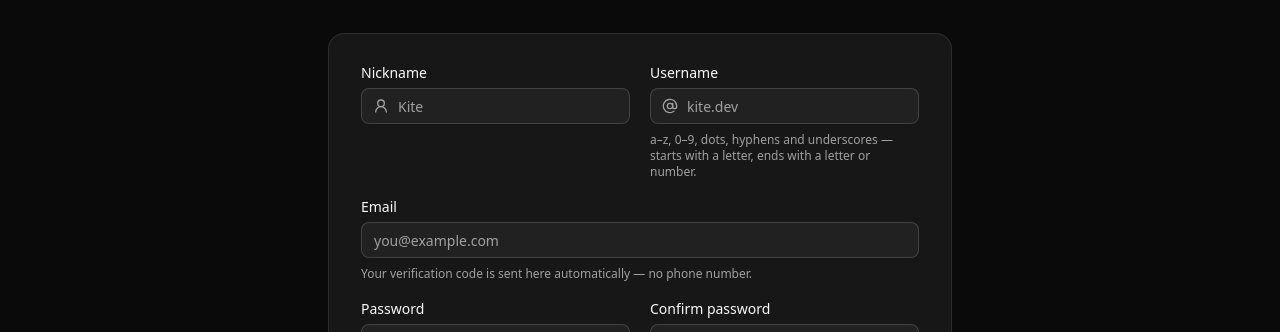
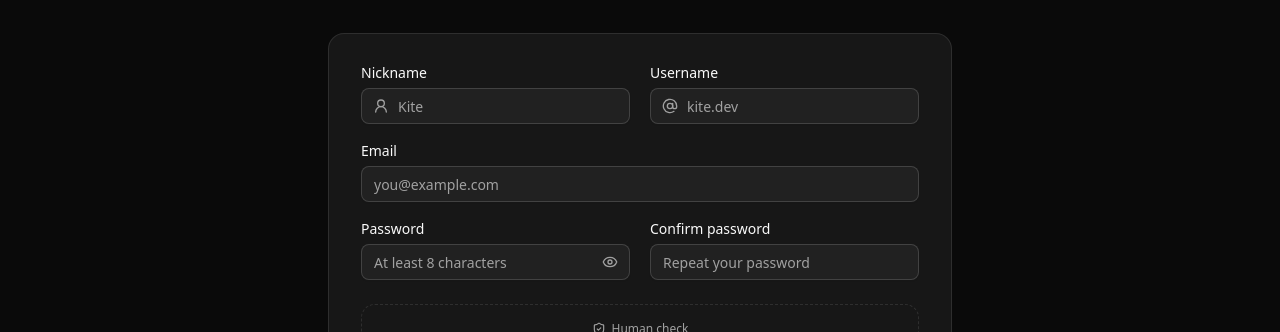
Before and after one commit to reorthotope/Orthotopy, a Next.js app: page /dev in a window 1280 px wide. Shown: the part 305-637 px from the top of the page. Built offline with nearby package versions, Linux system fonts and the light colour scheme; no server answers.

Commit message:
Dev form: drop field hint texts, clearer error when security layer blocks API

```diff
--- a/src/components/orthotopy/join-form.tsx
+++ b/src/components/orthotopy/join-form.tsx
@@ -62,8 +62,6 @@ const AUTH_KEY = "orthotopy_dev_auth";
 const AUTH_EVENT = "orthotopy:auth";
 const RESEND_SECONDS = 45;
 const EMAIL_RE = /^[^\s@]+@[^\s@]+\.[^\s@]+$/;
-const USERNAME_HINT =
-  "a–z, 0–9, dots, hyphens and underscores — starts with a letter, ends with a letter or number.";
 
 type Step = "details" | "code" | "done";
 
@@ -175,8 +173,8 @@ export function JoinDevForm() {
         headers: { "content-type": "application/json" },
         body: JSON.stringify({ email: emailKey, turnstileToken: tokenRef.current }),
       });
-      const data = (await res.json().catch(() => ({}))) as RequestCodeResponse;
-      if (res.ok && data.ok) {
+      const data = (await res.json().catch(() => null)) as RequestCodeResponse | null;
+      if (res.ok && data?.ok) {
         sentForRef.current = emailKey;
         setSentEmail(emailKey);
         setCode("");
@@ -188,8 +186,10 @@ export function JoinDevForm() {
         setStep("code");
       } else {
         setSendError(
-          data.error ||
-            "We couldn't send the code right now — please try again in a moment."
+          data?.error ||
+            (res.status === 403
+              ? "The security check blocked this request — refresh the page and try again."
+              : "We couldn't send the code right now — please try again in a moment.")
         );
       }
     } catch {
@@ -220,8 +220,8 @@ export function JoinDevForm() {
           password: v.password,
         }),
       });
-      const data = (await res.json().catch(() => ({}))) as VerifyResponse;
-      if (res.ok && data.ok) {
+      const data = (await res.json().catch(() => null)) as VerifyResponse | null;
+      if (res.ok && data?.ok) {
         try {
           localStorage.setItem(
             AUTH_KEY,
@@ -240,16 +240,19 @@ export function JoinDevForm() {
         return;
       }
       setCode("");
-      if (data.fields?.username || data.fields?.email) {
+      if (data?.fields?.username || data?.fields?.email) {
         setServerErrors({
-          ...(data.fields.username ? { username: data.fields.username } : {}),
-          ...(data.fields.email ? { email: data.fields.email } : {}),
+          ...(data.fields?.username ? { username: data.fields.username } : {}),
+          ...(data.fields?.email ? { email: data.fields.email } : {}),
         });
         setStep("details");
         return;
       }
       setVerifyError(
-        data.error || "Verification failed — please try again in a moment."
+        data?.error ||
+          (res.status === 403
+            ? "The security check blocked this request — refresh the page and try again."
+            : "Verification failed — please try again in a moment.")
       );
     } catch {
       setCode("");
@@ -533,9 +536,7 @@ export function JoinDevForm() {
                   aria-invalid={Boolean(serverErrors.username || (touched.username && errors.username))}
                 />
               </div>
-              {fieldError("username") ?? (
-                <p className="mt-1.5 text-xs text-muted-foreground">{USERNAME_HINT}</p>
-              )}
+              {fieldError("username")}
             </div>
           </div>
 
@@ -551,11 +552,7 @@ export function JoinDevForm() {
               autoComplete="email"
               aria-invalid={Boolean(serverErrors.email || (touched.email && errors.email))}
             />
-            {fieldError("email") ?? (
-              <p className="mt-1.5 text-xs text-muted-foreground">
-                Your verification code is sent here automatically — no phone number.
-              </p>
-            )}
+            {fieldError("email")}
           </div>
 
           <div className="grid gap-5 sm:grid-cols-2">
```
